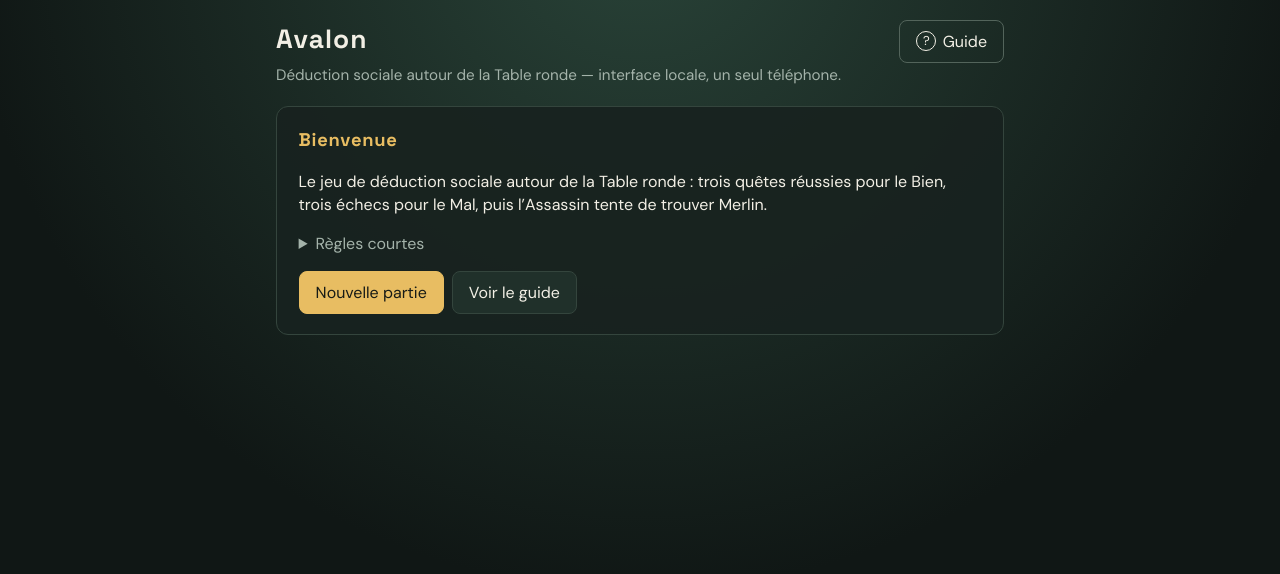
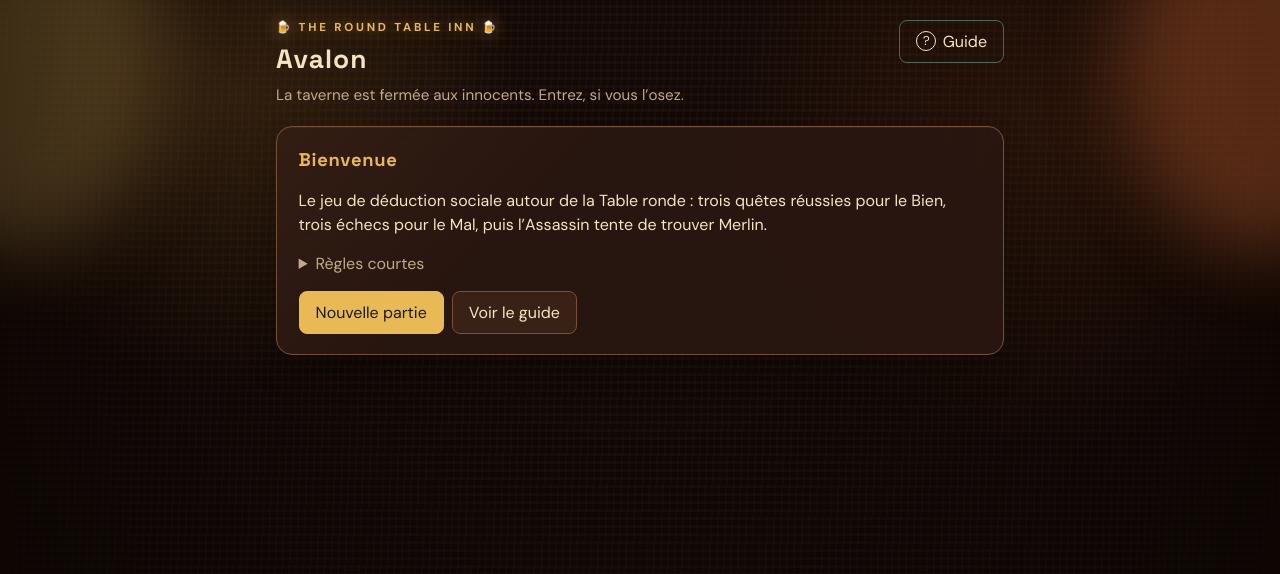
Before and after one commit to BertrandGlaser/avaolne-web, a React (Vite) app: page / in a window 1280 px wide. Shown: the top 574 px of the page. Built offline with nearby package versions, Linux system fonts and the light colour scheme.

Commit message:
Create tavern theme and epic reveals

```diff
--- a/src/App.tsx
+++ b/src/App.tsx
@@ -28,6 +28,10 @@ export default function App() {
   const [pendingMissionCards, setPendingMissionCards] = useState<
     Record<string, 'success' | 'fail'>
   >({});
+  const [assassinReveal, setAssassinReveal] = useState<{
+    target: Player;
+    correct: boolean;
+  } | null>(null);
 
   const namesFromDraft = useMemo(
     () =>
@@ -48,6 +52,7 @@ export default function App() {
     setRoleHidden(true);
     setMissionTurnIdx(0);
     setPendingMissionCards({});
+    setAssassinReveal(null);
     setSetupDraft('');
     setRoleDraft([]);
   }
@@ -79,13 +84,16 @@ export default function App() {
   const viewer = players[revealIdx];
 
   return (
-    <div className="wrapper">
+    <div className="tavern-shell">
+      <div className="tavern-glow" aria-hidden="true" />
+      <div className="wrapper">
       <header style={{ marginBottom: '1.25rem' }}>
         <div className="header-row">
           <div>
+            <p className="tavern-sign">🍺 THE ROUND TABLE INN 🍺</p>
             <h1 style={{ margin: '0 0 0.35rem', fontSize: '1.65rem' }}>Avalon</h1>
             <p className="muted" style={{ margin: 0 }}>
-              Déduction sociale autour de la Table ronde — interface locale, un seul téléphone.
+              La taverne est fermée aux innocents. Entrez, si vous l’osez.
             </p>
           </div>
           <div className="header-actions">
@@ -347,7 +355,13 @@ export default function App() {
               onPickMerlin={(merlinId) => {
                 const merlin = session.players.find((p) => p.role === 'merlin');
                 const ok = merlin?.id === merlinId;
-                setPhase(ok ? 'evil_win' : 'good_win');
+                const target = session.players.find((p) => p.id === merlinId);
+                if (!target) return;
+                setAssassinReveal({ target, correct: ok });
+                window.setTimeout(() => {
+                  setAssassinReveal(null);
+                  setPhase(ok ? 'evil_win' : 'good_win');
+                }, 10500);
               }}
             />
           )}
@@ -385,6 +399,8 @@ export default function App() {
           </button>
         </section>
       )}
+      {assassinReveal && <AssassinReveal reveal={assassinReveal} />}
+    </div>
     </div>
   );
 }
@@ -675,28 +691,24 @@ function MissionPanel({
 
   if (reveal) {
     return (
-      <section className={`mission-reveal ${reveal.hasFailure ? 'mission-failed' : 'mission-passed'}`} aria-live="polite">
+      <section className="mission-reveal" aria-live="polite">
         <div className="mission-reveal-content">
-          <p className="eyebrow">Résultat collectif</p>
+          <p className="eyebrow">Les cartes restent face cachée</p>
           <p className="mission-reveal-kicker">⚔️ La Table ronde retient son souffle ⚔️</p>
-          <h2>Les cartes sont révélées</h2>
+          <h2>Le destin de la mission...</h2>
           <div className="reveal-lights" aria-label="Révélation progressive du résultat">
             {Array.from({ length: reveal.successes }).map((_, index) => (
               <span
                 className="reveal-light success"
                 key={`success-${index}`}
                 style={{ animationDelay: `${1.8 + index * 1.35}s` }}
-              >
-                ✓
-              </span>
+              />
             ))}
             {reveal.hasFailure && (
               <span
                 className="reveal-light failure"
                 style={{ animationDelay: `${1.8 + reveal.successes * 1.35}s` }}
-              >
-                ✕
-              </span>
+              />
             )}
           </div>
           <p
@@ -745,6 +757,30 @@ function MissionPanel({
       </div>
       <p className="muted" style={{ marginTop: '0.75rem' }}>
         Les Loyaux et Merlin / Percival ne peuvent jouer que Succès. Les méchants peuvent choisir.
+      </p>
+    </section>
+  );
+}
+
+function AssassinReveal({
+  reveal,
+}: {
+  reveal: { target: Player; correct: boolean };
+}) {
+  return (
+    <section className={`assassin-reveal ${reveal.correct ? 'assassin-wins' : 'assassin-fails'}`} aria-live="assertive">
+      <div className="assassin-reveal-stars" aria-hidden="true">✦　✧　✦　✧　✦</div>
+      <p className="assassin-eyebrow">☠️ Le dernier murmure de la taverne ☠️</p>
+      <h2>L’Assassin a choisi...</h2>
+      <p className="assassin-target-label">La cible est</p>
+      <div className="assassin-target">{reveal.target.name}</div>
+      <div className="assassin-verdict">
+        {reveal.correct ? '🩸 MERLIN EST DÉMASQUÉ 🩸' : '🛡️ MERLIN EST SAUVÉ 🛡️'}
+      </div>
+      <p className="assassin-verdict-subtitle">
+        {reveal.correct
+          ? 'Le royaume tombe dans la nuit.'
+          : 'Le dernier espoir du Bien survit à la nuit.'}
       </p>
     </section>
   );
--- a/src/index.css
+++ b/src/index.css
@@ -1,15 +1,16 @@
 :root {
   color-scheme: dark;
-  --bg: #101715;
-  --panel: #18231f;
-  --panel-raised: #20302a;
-  --border: #34453d;
-  --text: #f2efe5;
-  --muted: #a4b3aa;
-  --gold: #e8bd62;
-  --good: #65c486;
-  --evil: #e76b62;
-  --accent: #e8bd62;
+  --bg: #170d09;
+  --panel: #2a1710;
+  --panel-raised: #3a2115;
+  --border: #765137;
+  --text: #f5e4c2;
+  --muted: #c1a989;
+  --gold: #e9b955;
+  --good: #61c982;
+  --evil: #e7594f;
+  --accent: #e9b955;
+  --candle: #ffcf68;
   font-family: 'DM Sans', system-ui, sans-serif;
   background: var(--bg);
   color: var(--text);
@@ -26,7 +27,11 @@ body {
   margin: 0;
   min-height: 100vh;
   padding: env(safe-area-inset-top) env(safe-area-inset-right) env(safe-area-inset-bottom) env(safe-area-inset-left);
-  background: radial-gradient(circle at 50% -10%, #294338 0, var(--bg) 42rem);
+  background:
+    radial-gradient(circle at 18% 12%, rgba(255, 175, 69, 0.16), transparent 18rem),
+    radial-gradient(circle at 82% 16%, rgba(237, 109, 39, 0.12), transparent 20rem),
+    repeating-linear-gradient(92deg, rgba(255, 198, 104, 0.025) 0 2px, transparent 2px 7px),
+    #120906;
 }
 
 button,
@@ -52,15 +57,53 @@ a {
 }
 
 .wrapper {
+  position: relative;
+  z-index: 1;
   max-width: 760px;
   margin: 0 auto;
   padding: 1.25rem 1rem 3rem;
 }
 
+.tavern-shell {
+  position: relative;
+  min-height: 100vh;
+  overflow: hidden;
+  background:
+    linear-gradient(90deg, rgba(24, 10, 5, 0.72), transparent 14%, transparent 86%, rgba(24, 10, 5, 0.72)),
+    repeating-linear-gradient(0deg, rgba(105, 55, 27, 0.1) 0 3px, transparent 3px 8px);
+}
+
+.tavern-shell::before,
+.tavern-shell::after {
+  position: fixed;
+  z-index: 0;
+  width: 18rem;
+  height: 24rem;
+  border-radius: 50%;
+  content: '';
+  pointer-events: none;
+  filter: blur(2.5rem);
+  opacity: 0.3;
+}
+
+.tavern-shell::before { top: -8rem; left: -8rem; background: var(--candle); }
+.tavern-shell::after { top: -8rem; right: -8rem; background: #f07a3e; }
+
+.tavern-glow {
+  position: fixed;
+  z-index: 0;
+  inset: 0;
+  pointer-events: none;
+  background: radial-gradient(ellipse at 50% 0%, transparent 0 14rem, rgba(4, 2, 1, 0.48) 48rem);
+}
+
 .panel {
-  background: color-mix(in srgb, var(--panel) 94%, transparent);
+  background:
+    linear-gradient(135deg, rgba(255, 196, 111, 0.045), transparent 35%),
+    color-mix(in srgb, var(--panel) 95%, transparent);
   border: 1px solid var(--border);
-  border-radius: 12px;
+  border-radius: 16px;
+  box-shadow: 0 1rem 2rem rgba(0, 0, 0, 0.2), inset 0 1px rgba(255, 220, 150, 0.06);
   padding: 1.25rem 1.35rem;
   margin-bottom: 1rem;
 }
@@ -69,6 +112,15 @@ a {
   margin-top: 0;
   color: var(--gold);
   font-size: 1.15rem;
+}
+
+.tavern-sign {
+  margin: 0 0 0.2rem;
+  color: var(--gold);
+  font-size: 0.72rem;
+  font-weight: 800;
+  letter-spacing: 0.24em;
+  text-shadow: 0 0 1rem rgba(255, 188, 72, 0.55);
 }
 
 .lead-copy {
@@ -545,16 +597,16 @@ details.rules summary {
   animation: mission-reveal-in 0.9s ease-out both;
 }
 
-.mission-reveal.mission-failed {
-  animation: mission-reveal-in 0.9s ease-out both, mission-shake 0.18s 7.2s 5;
-}
-
 .mission-reveal::before,
 .mission-reveal::after {
   position: absolute;
   inset: -20%;
   content: '';
   pointer-events: none;
+}
+
+.mission-reveal::after {
+  background: radial-gradient(circle, transparent 0 22%, rgba(13, 5, 2, 0.76) 72%);
 }
 
 .mission-reveal::before {
@@ -573,11 +625,11 @@ details.rules summary {
 }
 
 .mission-passed {
-  background: radial-gradient(circle at center, #28583d 0%, #101715 72%);
+  background: radial-gradient(circle at center, #342115 0%, #120906 72%);
 }
 
 .mission-failed {
-  background: radial-gradient(circle at center, #6a292b 0%, #101315 72%);
+  background: radial-gradient(circle at center, #342115 0%, #120906 72%);
 }
 
 .mission-reveal-kicker {
@@ -627,6 +679,38 @@ details.rules summary {
   color: var(--evil);
   color: #310d10;
 }
+
+.assassin-reveal {
+  position: fixed;
+  z-index: 30;
+  inset: 0;
+  display: grid;
+  place-content: center;
+  overflow: hidden;
+  padding: 2rem;
+  background:
+    radial-gradient(circle at 50% 46%, rgba(106, 21, 21, 0.7), transparent 18rem),
+    radial-gradient(circle at 50% 50%, #24100e 0, #070303 68%);
+  text-align: center;
+  animation: assassin-arrival 1.5s ease-out both;
+}
+
+.assassin-reveal::before {
+  position: absolute;
+  inset: -30%;
+  background: repeating-conic-gradient(from 0deg, rgba(255, 210, 104, 0.1) 0deg 2deg, transparent 2deg 16deg);
+  content: '';
+  animation: reveal-spin 26s linear infinite;
+}
+
+.assassin-reveal > * { position: relative; z-index: 1; }
+.assassin-reveal-stars { color: var(--gold); font-size: 2rem; animation: stars-pulse 2s 1s infinite; }
+.assassin-eyebrow { color: #c98b74; letter-spacing: 0.2em; text-transform: uppercase; }
+.assassin-reveal h2 { margin: 1rem 0 2.5rem; font-size: clamp(2rem, 7vw, 5rem); animation: reveal-title 2s 1.2s both; }
+.assassin-target-label { margin: 0; color: var(--muted); font-size: 1.2rem; letter-spacing: 0.16em; text-transform: uppercase; }
+.assassin-target { margin: 0.5rem 0 2.5rem; color: #fff2cf; font-size: clamp(3rem, 14vw, 9rem); font-weight: 900; line-height: 0.95; text-shadow: 0 0 1rem #f2c25e, 0 0 4rem #a12720; animation: target-drop 2.4s 3.2s both; }
+.assassin-verdict { color: #f0c567; font-size: clamp(1.3rem, 4vw, 2.4rem); font-weight: 900; letter-spacing: 0.08em; animation: verdict-crash 1.2s 6.6s both; }
+.assassin-verdict-subtitle { color: var(--muted); font-size: 1.1rem; animation: reveal-caption-in 1.2s 7.6s both; }
 
 .reveal-caption {
   animation: reveal-caption-in 1.3s 5.3s both;
@@ -733,6 +817,27 @@ details.rules summary {
   75% { transform: translate(-0.25rem, 0) rotate(-0.35deg); }
 }
 
+@keyframes assassin-arrival {
+  from { opacity: 0; transform: scale(1.12); }
+  to { opacity: 1; transform: scale(1); }
+}
+
+@keyframes stars-pulse {
+  0%, 100% { opacity: 0.5; transform: scale(0.9); }
+  50% { opacity: 1; transform: scale(1.12); text-shadow: 0 0 2rem var(--gold); }
+}
+
+@keyframes target-drop {
+  from { opacity: 0; transform: translateY(-4rem) scale(1.5); filter: blur(1rem); }
+  to { opacity: 1; transform: translateY(0) scale(1); filter: blur(0); }
+}
+
+@keyframes verdict-crash {
+  0% { opacity: 0; transform: scale(2.4); filter: blur(0.4rem); }
+  60% { opacity: 1; transform: scale(0.92); }
+  100% { opacity: 1; transform: scale(1); filter: blur(0); }
+}
+
 @media (max-width: 520px) {
   .wrapper { padding: 1rem 0.75rem 2rem; }
   .panel { padding: 1rem; }
```
